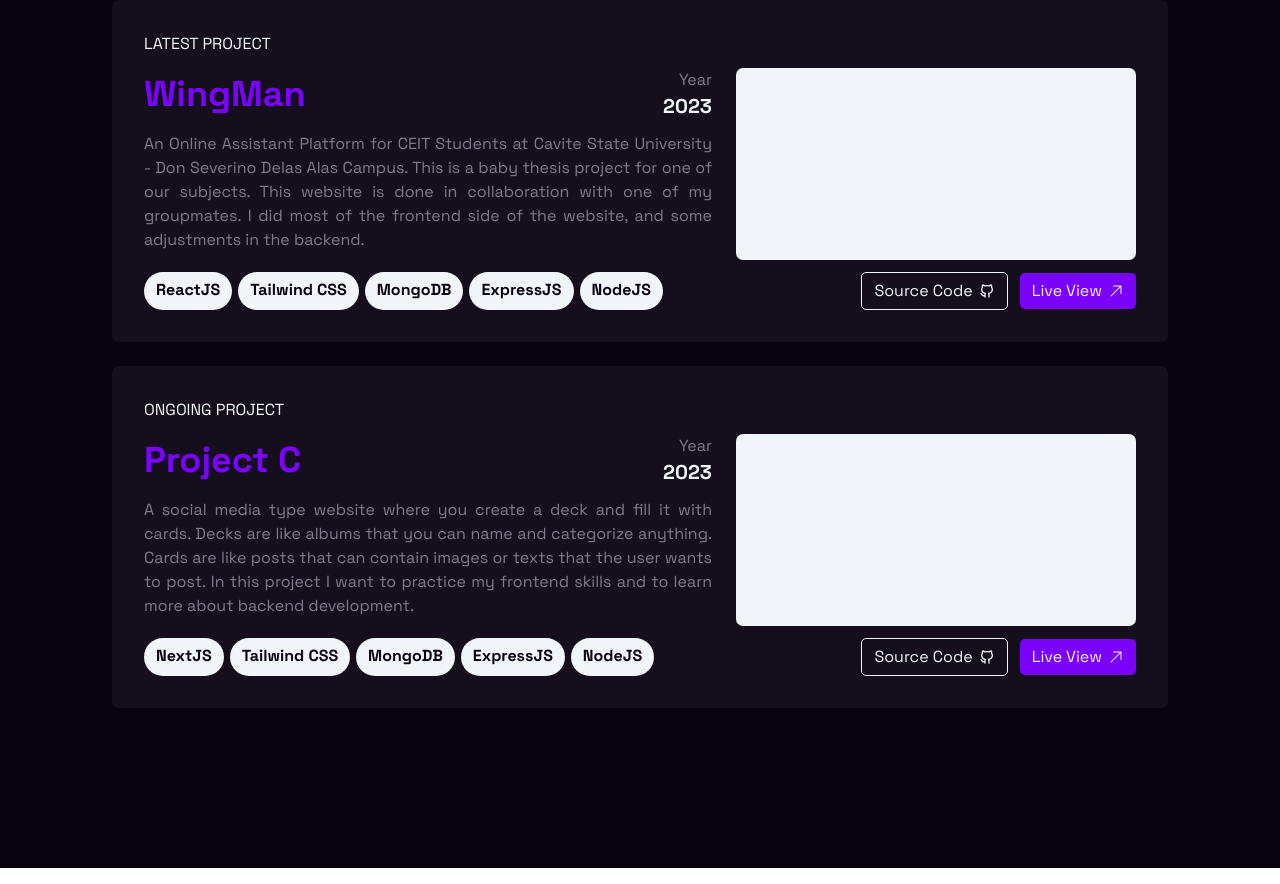
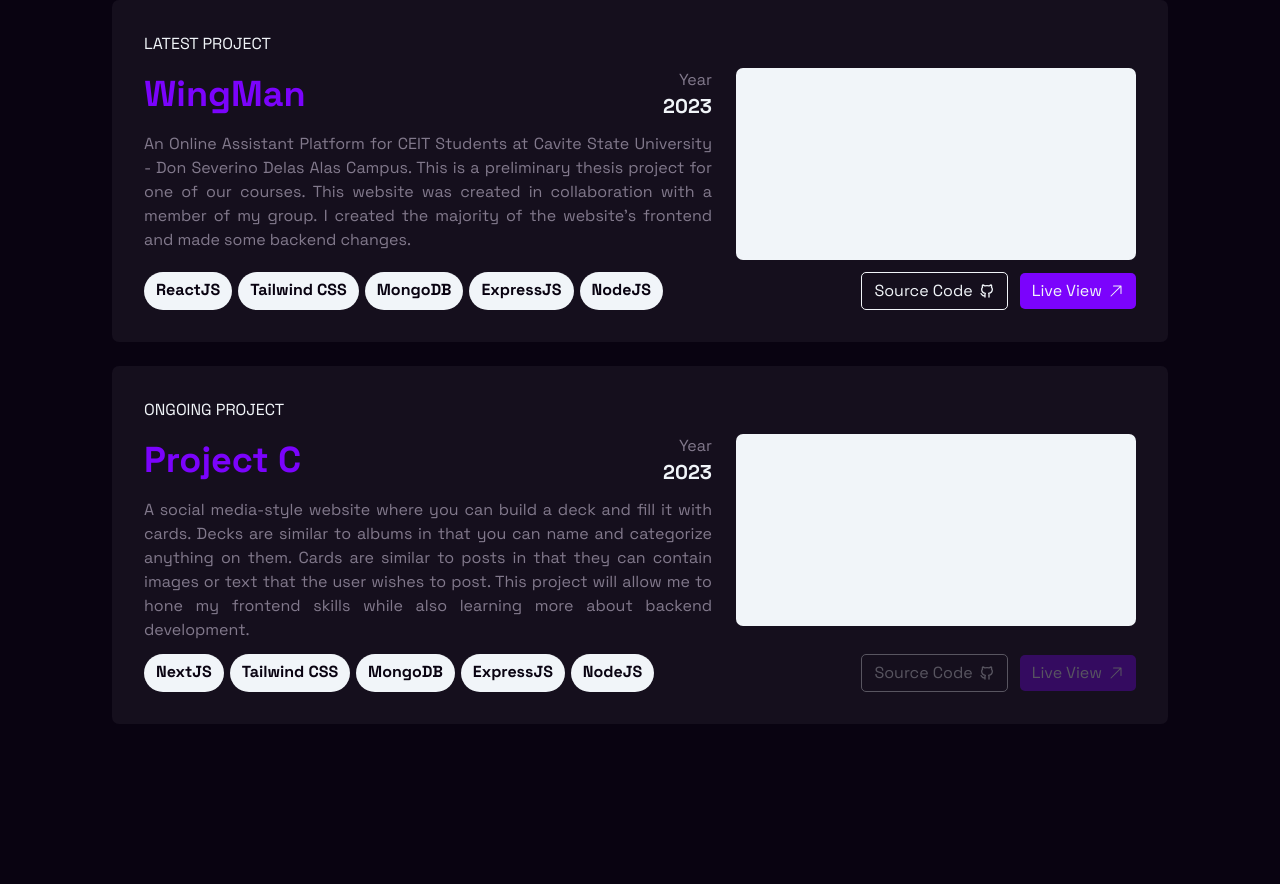
Before and after one commit to aaronjoshuaespinosa/portfolio, a Next.js app: page / in a window 1280 px wide. Shown: the part 1640-2524 px from the top of the page. Built offline with nearby package versions, Linux system fonts and the light colour scheme.

Commit message:
Revised projects content

```diff
--- a/components/Project.tsx
+++ b/components/Project.tsx
@@ -40,11 +40,11 @@ const Project = () => {
 
                         {/* PROJECT LINKS */}
                         <div className='flex justify-center items-center gap-x-[12px]'>
-                            <Link href={project.srcLink} target="_blank">
+                            <Link href={project.srcLink} target="_blank" style={`${project.srcLink}` === "#" ? { pointerEvents: "none", opacity: 0.3 } : {}}>
                                 <p className='flex gap-x-[6px] justify-center items-center border-primary border-[1px] rounded-[5px] py-[0.375rem] px-[0.75rem] hover:bg-primary hover:text-dark cursor-pointer'>Source Code <TbBrandGithub /></p>
                             </Link>
 
-                            <Link href={project.liveLink} target="_blank">
+                            <Link href={project.liveLink} target="_blank" style={`${project.liveLink}` === "#" ? { pointerEvents: "none", opacity: 0.3 } : {}}>
                                 <p className='flex gap-x-[6px] justify-center items-center bg-accent rounded-[5px] py-[0.375rem] px-[0.75rem] hover:bg-accent/50 cursor-pointer'>Live View <HiArrowUpRight /></p>
                             </Link>
                         </div>
--- a/constants/index.tsx
+++ b/constants/index.tsx
@@ -116,7 +116,7 @@ export const projects = [
         img: "",
         srcLink: "https://github.com/eyrooonnn/WingMan-App",
         liveLink: "https://wingman-web.vercel.app/",
-        desc: "An Online Assistant Platform for CEIT Students at Cavite State University - Don Severino Delas Alas Campus. This is a baby thesis project for one of our subjects. This website is done in collaboration with one of my groupmates. I did most of the frontend side of the website, and some adjustments in the backend.",
+        desc: "An Online Assistant Platform for CEIT Students at Cavite State University - Don Severino Delas Alas Campus. This is a preliminary thesis project for one of our courses. This website was created in collaboration with a member of my group. I created the majority of the website's frontend and made some backend changes.",
         tags: [
             "ReactJS",
             "Tailwind CSS",
@@ -132,7 +132,7 @@ export const projects = [
         img: "",
         srcLink: "#",
         liveLink: "#",
-        desc: "A social media type website where you create a deck and fill it with cards. Decks are like albums that you can name and categorize anything. Cards are like posts that can contain images or texts that the user wants to post. In this project I want to practice my frontend skills and to learn more about backend development.",
+        desc: "A social media-style website where you can build a deck and fill it with cards. Decks are similar to albums in that you can name and categorize anything on them. Cards are similar to posts in that they can contain images or text that the user wishes to post. This project will allow me to hone my frontend skills while also learning more about backend development.",
         tags: [
             "NextJS",
             "Tailwind CSS",
```
